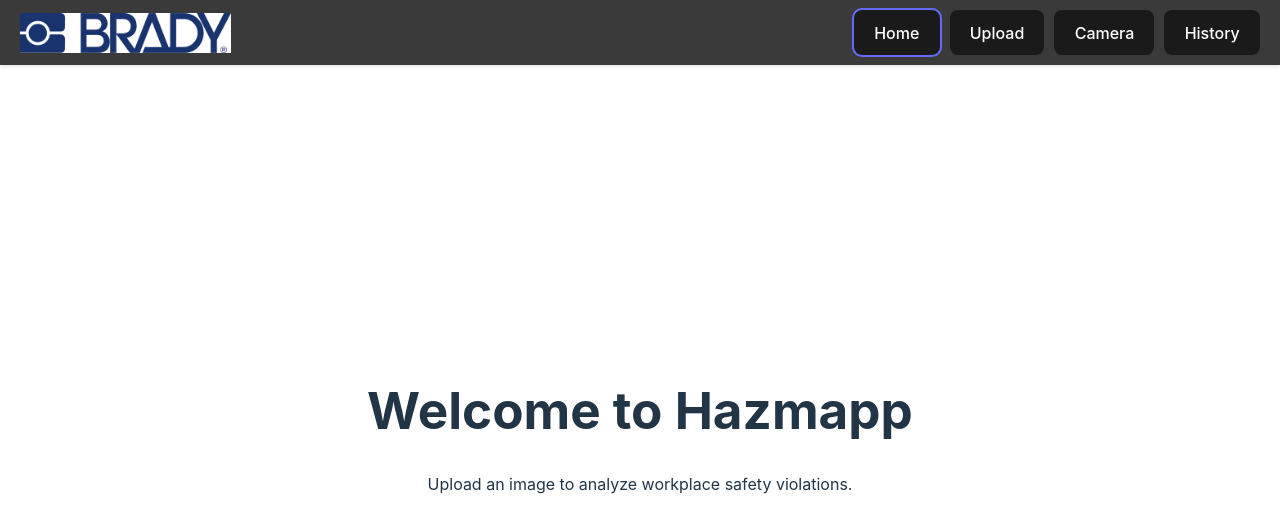
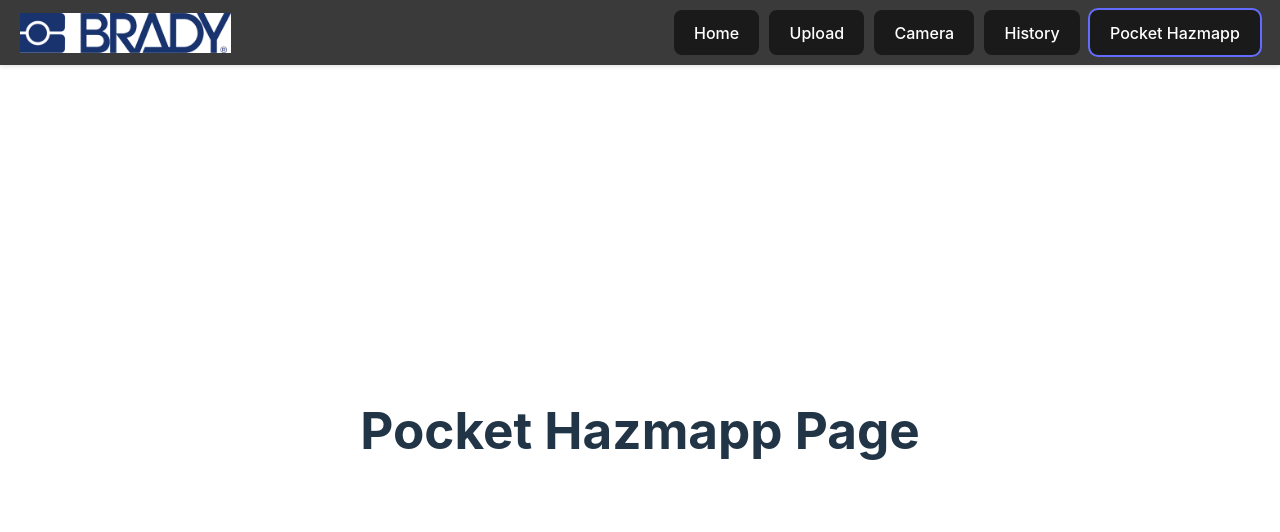
Before and after one commit to OwenZimmer1/GLOEN, a React (Vite) app in the folder WebApp/: page /pockethazmapp in a window 1280 px wide. Before the commit this address led to /. Shown: the top 532 px of the page. Built offline with nearby package versions, Linux system fonts and the light colour scheme.

Commit message:
pocket hazmapp on navbar

```diff
--- a/WebApp/src/App.tsx
+++ b/WebApp/src/App.tsx
@@ -7,6 +7,7 @@
 import Camera from './components/Camera';
 import ViolationResults from './components/ViolationResults';
 import HistoryPage from './components/HistoryPage';
+import PocketHazmapp from './components/PocketHazmapp';
 
 const App: React.FC = () => {
   const [isVertical, setIsVertical] = useState(window.innerWidth < window.innerHeight);
@@ -35,6 +36,7 @@
             <Route path="/camera" element={<Camera onAddToHistory={onAddToHistory} />} />
             <Route path="/violation" element={<ViolationResults />} />
             <Route path="/history" element={<HistoryPage history={history} />} />
+            <Route path="/pockethazmapp" element={<PocketHazmapp />} />
             <Route path="*" element={<Navigate to="/" replace />} />
           </Routes>
         </div>
--- a/WebApp/src/components/Navbar.tsx
+++ b/WebApp/src/components/Navbar.tsx
@@ -45,6 +45,12 @@
       >
         History
       </Link>
+      <Link
+        to="/pockethazmapp"
+        className={location.pathname === "/pockethazmapp" ? "active" : ""}
+      >
+        Pocket Hazmapp
+      </Link>
     </>
   );
 
--- /dev/null
+++ b/WebApp/src/components/PocketHazmapp.tsx
@@ -0,0 +1,11 @@
+import React from 'react';
+
+const PocketHazmapp: React.FC = () => {
+  return (
+    <div>
+      <h1>Pocket Hazmapp Page</h1>
+    </div>
+  );
+};
+
+export default PocketHazmapp;
```
